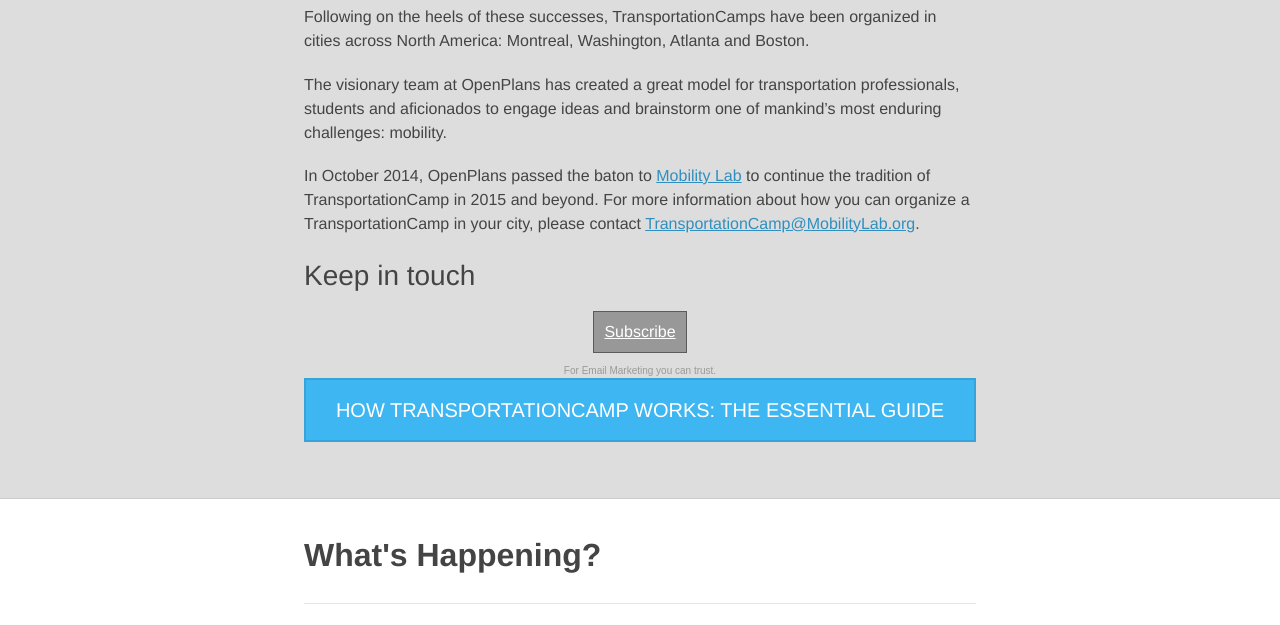
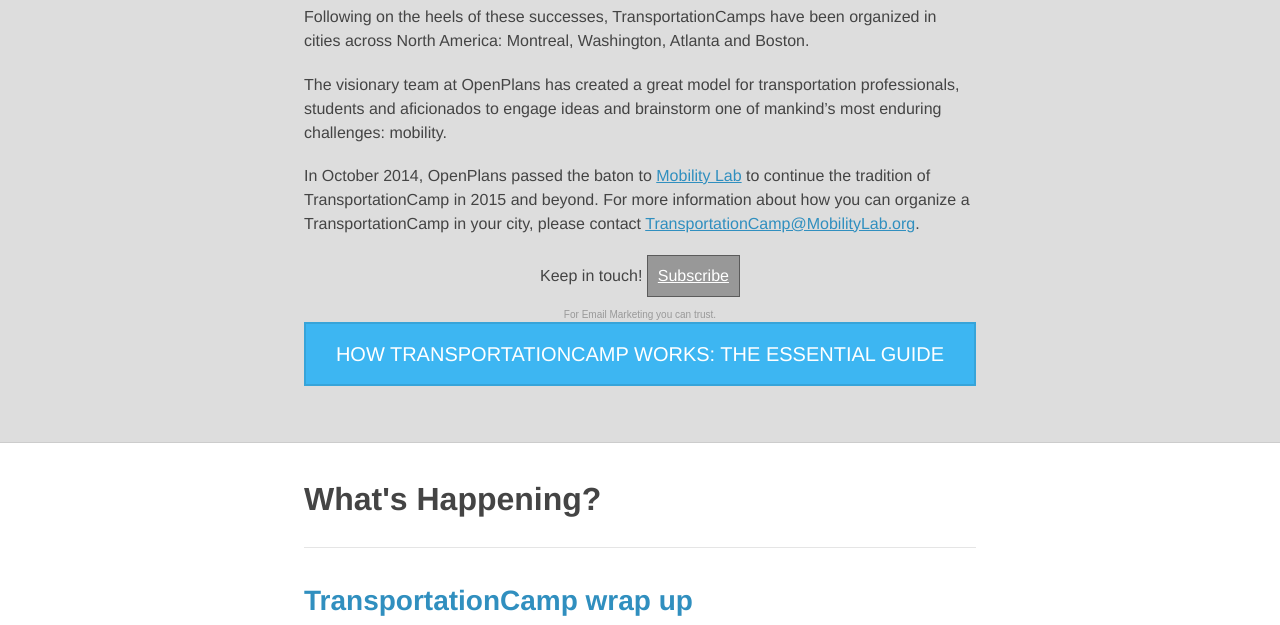
Before and after one commit to transpocamp/transportationcamp.org, a Jekyll site: the page built from index.html, in a window 1280 px wide and 900 px high, scrolled down 2275 px, cut to the strip 0-625 px from the top of the window. Built offline with Jekyll 4.4.1, drawn with Linux system fonts in a browser that asks for light colours; nearby versions of some CDN libraries; Markdown is read by kramdown in place of the engine named in the settings.

Commit message:
move "Keep in touch"

```diff
--- a/index.html
+++ b/index.html
@@ -70,10 +70,11 @@
     organize a TransportationCamp in your city, please contact
     <a href="mailto:TransportationCamp@MobilityLab.org">TransportationCamp@MobilityLab.org</a>.
 
-    <h4>Keep in touch</h4>
 <!-- BEGIN: Constant Contact Email List Form Button -->
-<div align="center"><a href="http://visitor.r20.constantcontact.com/d.jsp?llr=hya6bgfab&p=oi&m=1105083663111&sit=av57j87fb&f=baa40368-baff-4d3c-8d33-9cbfb65f83ce" class="button" style="border: 1px solid rgb(91, 91, 91); color: rgb(255, 255, 255); display: inline-block; padding: 8px 10px; text-shadow: none; border-top-left-radius: 0px; border-top-right-radius: 0px; border-bottom-right-radius: 0px; border-bottom-left-radius: 0px; background-color: rgb(152, 152, 152);">Subscribe</a>
-<!-- BEGIN: Email Marketing you can trust --><div id="ctct_button_footer" align="center" style="font-family:Arial,Helvetica,sans-serif;font-size:10px;color:#999999;margin-top: 10px;">For Email Marketing you can trust.</div></div>
+<div align="center">
+Keep in touch! <a href="http://visitor.r20.constantcontact.com/d.jsp?llr=hya6bgfab&p=oi&m=1105083663111&sit=av57j87fb&f=baa40368-baff-4d3c-8d33-9cbfb65f83ce" class="button" style="border: 1px solid rgb(91, 91, 91); color: rgb(255, 255, 255); display: inline-block; padding: 8px 10px; text-shadow: none; border-top-left-radius: 0px; border-top-right-radius: 0px; border-bottom-right-radius: 0px; border-bottom-left-radius: 0px; background-color: rgb(152, 152, 152);">Subscribe</a>
+<!-- BEGIN: Email Marketing you can trust -->
+<div id="ctct_button_footer" align="center" style="font-family:Arial,Helvetica,sans-serif;font-size:10px;color:#999999;margin-top: 10px;">For Email Marketing you can trust.</div></div>
 
 <!-- END: Constant Contact Email List Form Button -->
 
```
